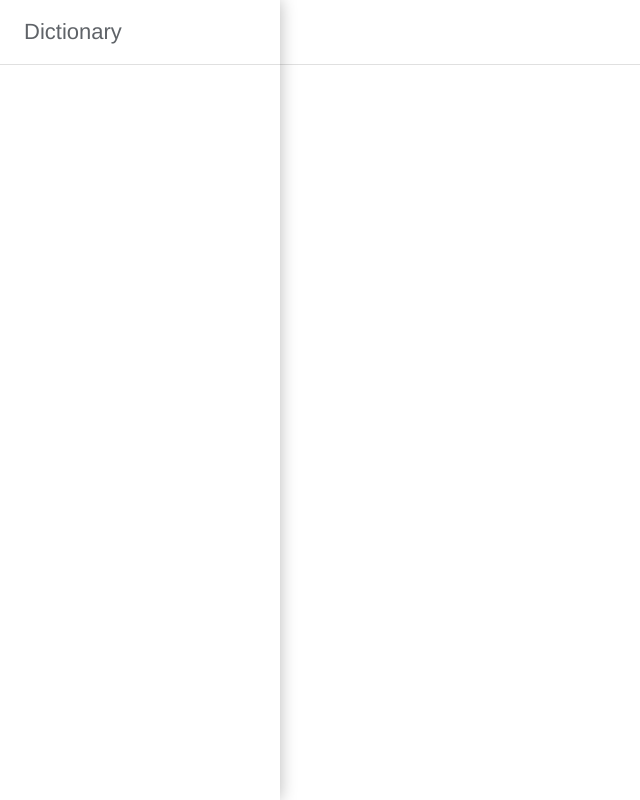
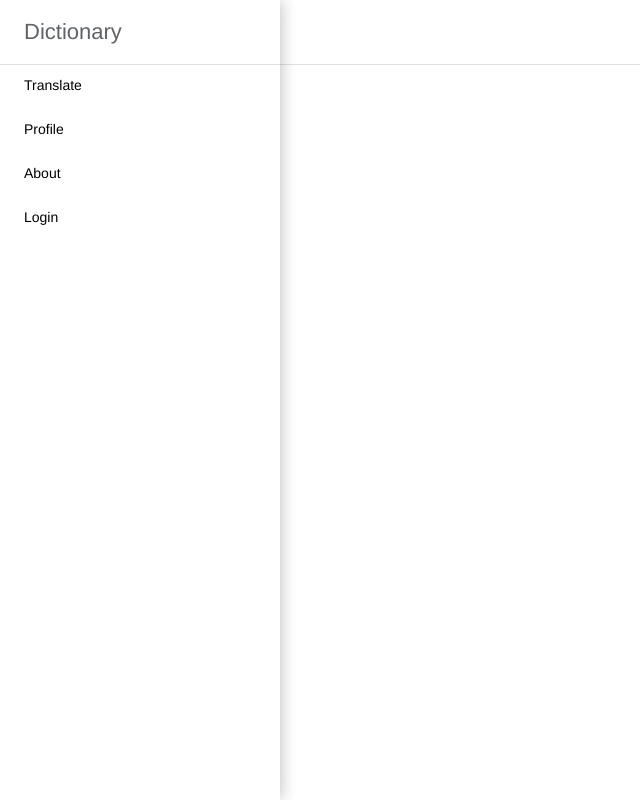
Before and after one commit to kidasov/shop, a Vue app in the folder web/: page /login in a window 1280 px wide. Shown: the whole page, without its empty margins (0-640 px from the left). Built offline with nearby package versions, Linux system fonts and the light colour scheme; some icons are missing.

Commit message:
Add menu items

```diff
--- a/web/src/components/Menu.vue
+++ b/web/src/components/Menu.vue
@@ -10,6 +10,16 @@
             <span>Dictionary</span>
           </div>
         </div>
+      </div>
+      <div class="content">
+        <nav>
+          <div class="menu-items">
+            <a class="menu-item" href="#">Translate</a>
+            <a class="menu-item" href="#">Profile</a>
+            <a class="menu-item" href="#">About</a>
+            <a class="menu-item" href="#">Login</a>
+          </div>
+        </nav>
       </div>
     </div>
   </div>
@@ -90,4 +100,27 @@ export default {
   line-height: 24px;
   top: 2px;
 }
+
+.menu-items {
+  padding: 0 0 8px 0;
+}
+
+.menu-item {
+  cursor: pointer;
+  display: flex;
+  align-items: center;
+  font-size: 14px;
+  line-height: 40px;
+  overflow: hidden;
+  padding: 0 4px 4px 24px;
+  white-space: nowrap;
+  text-overflow: ellipsis;
+  vertical-align: top;
+  text-decoration: none;
+  color: #000;
+}
+
+.menu-item:hover {
+  background-color: rgba(0, 0, 0, 0.05);
+}
 </style>
```
